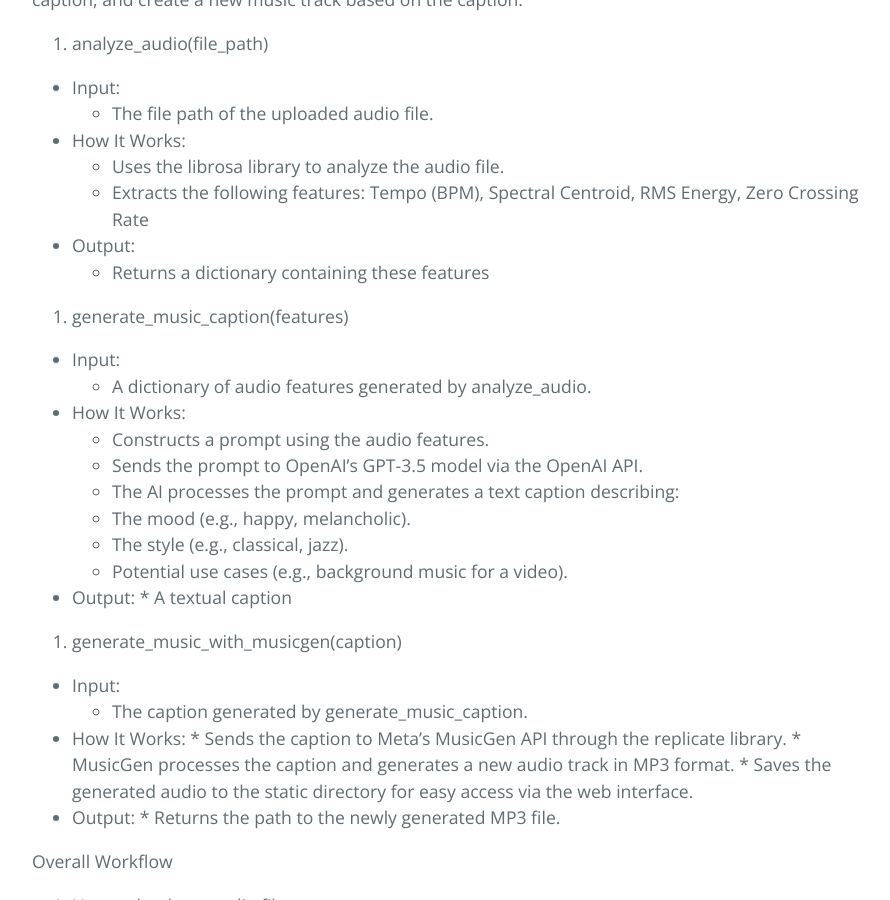
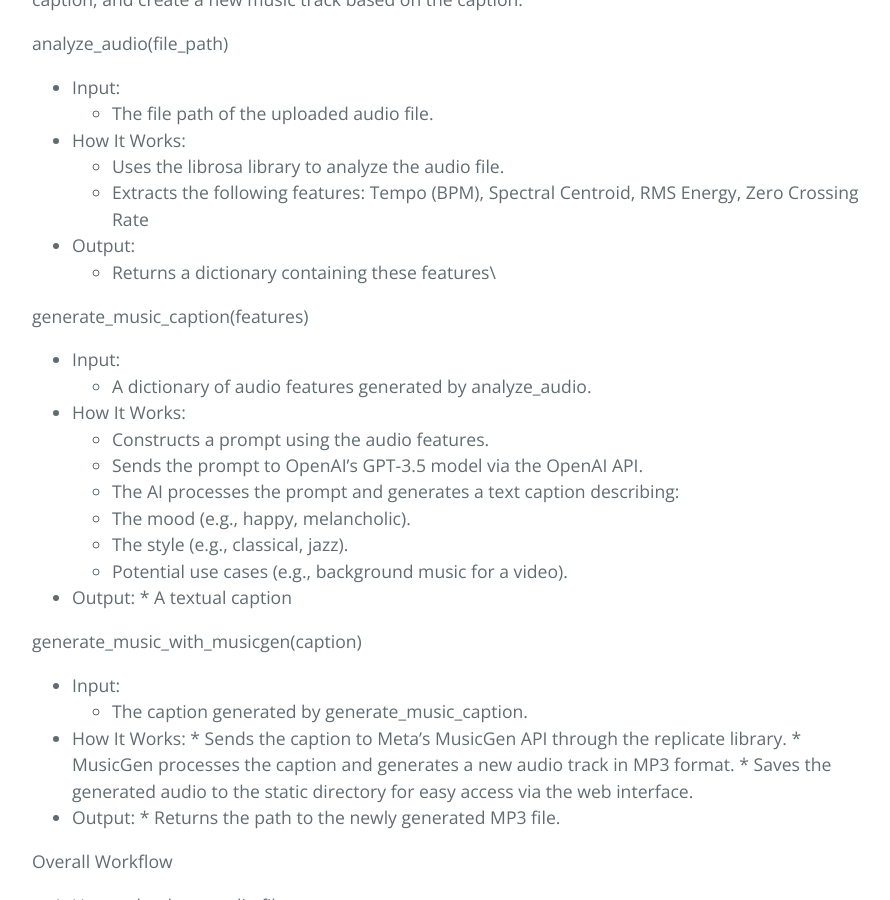
Before and after one commit to ccxviish/m2t2m, a Jekyll site: the page built from index.md, in a window 1280 px wide and 900 px high, scrolled down 10916 px. Shown: the whole window, without its empty margins (192-1082 px from the left). Built offline with Jekyll 4.4.1, drawn with Linux system fonts in a browser that asks for light colours; the repository's description, which GitHub fills in, is left out; our own code applies the rules of GitHub Pages for plain Markdown files; part of the change alters nothing that is shown.

Commit message:
Initial commit for Cayman project

```diff
--- a/index.md
+++ b/index.md
@@ -306,7 +306,7 @@ Key features
 
 Since it coasts a lot to upload our program to server, we made a mini demo that describes our idea. When users upload an audio file, the web analyze its characteristics, generate a descriptive text caption, and create a new music track based on the caption.
 
-1. analyze_audio(file_path)
+analyze_audio(file_path)
 
 *  Input:
 	  *  The file path of the uploaded audio file.
@@ -314,9 +314,9 @@ Since it coasts a lot to upload our program to server, we made a mini demo that
 	  * Uses the librosa library to analyze the audio file.
 	  * Extracts the following features: Tempo (BPM), Spectral Centroid, RMS Energy, Zero Crossing Rate
 *  Output:
-	  *  Returns a dictionary containing these features
+	  *  Returns a dictionary containing these features\
 
-2. generate_music_caption(features)
+generate_music_caption(features)
 
 *  Input:
 	  *  A dictionary of audio features generated by analyze_audio.
@@ -330,7 +330,8 @@ Since it coasts a lot to upload our program to server, we made a mini demo that
 *  Output:
 	   *  A textual caption
 
-3. generate_music_with_musicgen(caption)
+
+generate_music_with_musicgen(caption)
 
 *  Input:
 	  *  The caption generated by generate_music_caption.
```
